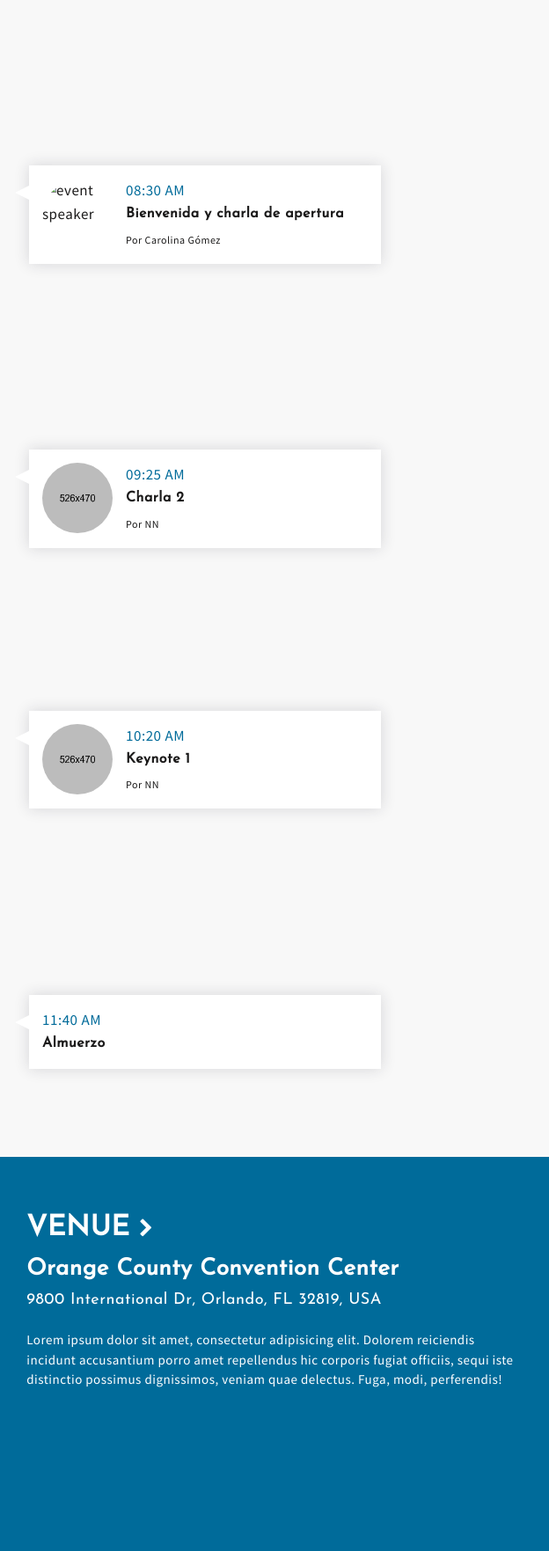
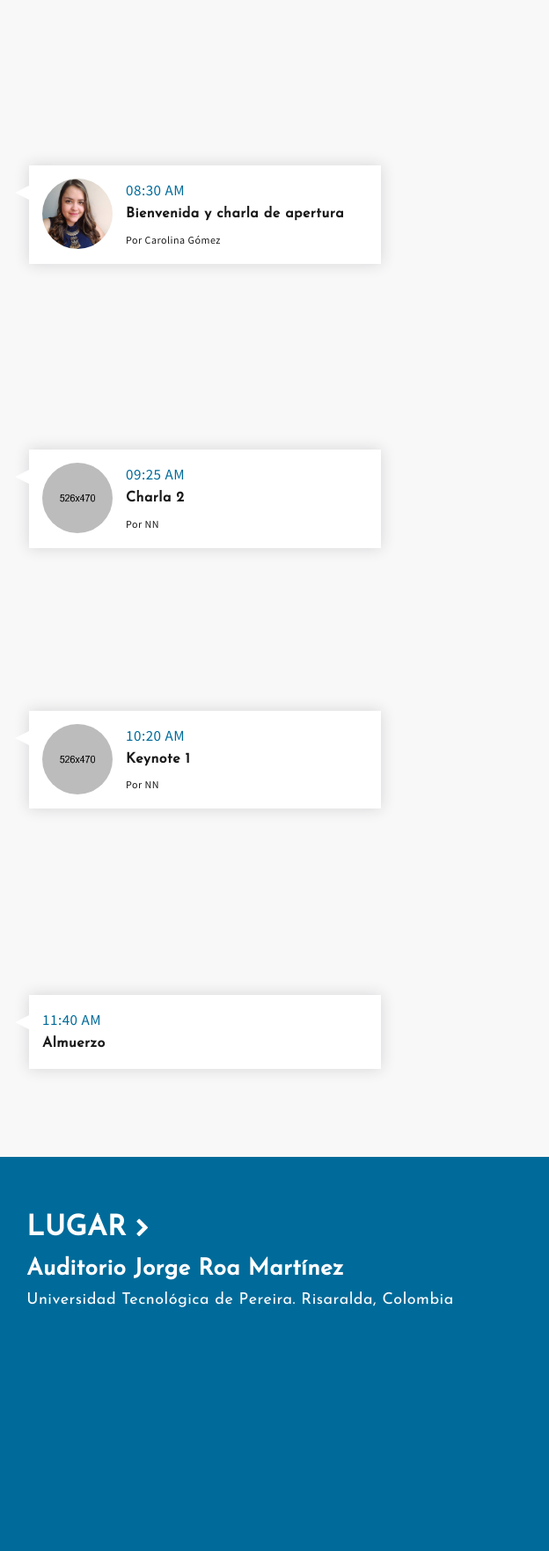
Before and after one commit to ColombiaPython/pyday-pereira-2019, a website: page index.html in a window 1280 px wide. Shown: the part 2216-3979 px from the top of the page at 88% size, 656-1280 px from the left. Drawn offline with nearby package versions, Linux system fonts and the light colour scheme.

Commit message:
Agregado venue

```diff
--- a/index.html
+++ b/index.html
@@ -346,7 +346,7 @@
                         </li>
                         <li>
                           <div class="mu-single-event">
-                            <img src="assets/images/carolina-gomez.jpg" alt="event speaker">
+                            <img src="assets/images/colaboradores/carolina-gomez.jpg" alt="event speaker">
                             <p class="mu-event-time">08:30 AM</p>
                             <h3>Bienvenida y charla de apertura</h3>
                             <span>Por Carolina Gómez</span>
@@ -473,16 +473,18 @@
 
           <div class="col-md-6">
             <div class="mu-venue-map">
-              <iframe src="https://www.google.com/maps/embed?pb=!1m18!1m12!1m3!1d3508.8176744277202!2d-81.47150788457147!3d28.424757900613237!2m3!1f0!2f0!3f0!3m2!1i1024!2i768!4f13.1!3m3!1m2!1s0x88e77e378ec5a9a9%3A0x2feec9271ed22c5b!2sOrange+County+Convention+Center!5e0!3m2!1sen!2sbd!4v1503833952781" width="100%" height="450" frameborder="0" style="border:0" allowfullscreen></iframe>
+              <iframe
+                src="https://www.google.com/maps/embed?pb=!1m18!1m12!1m3!1d1987.9347653283016!2d-75.69029009216166!3d4.792431812612639!2m3!1f0!2f0!3f0!3m2!1i1024!2i768!4f13.1!3m3!1m2!1s0x8e38876d4710b439%3A0xfcb0bbfca5a04c80!2sUTP%3A+Edificio+9%3A+Biblioteca+Jorge+Roa+Martinez!5e0!3m2!1sen!2sco!4v1553223728577"
+                width="600" height="450" frameborder="0" style="border:0" allowfullscreen></iframe>
             </div>
           </div>
 
           <div class="col-md-6">
             <div class="mu-venue-address">
-              <h2>VENUE <i class="fa fa-chevron-right" aria-hidden="true"></i></h2>
-              <h3>Orange County Convention Center</h3>
-              <h4>9800 International Dr, Orlando, FL 32819, USA</h4>
-              <p>Lorem ipsum dolor sit amet, consectetur adipisicing elit. Dolorem reiciendis incidunt accusantium porro amet repellendus hic corporis fugiat officiis, sequi iste distinctio possimus dignissimos, veniam quae delectus. Fuga, modi, perferendis!</p>
+              <h2>LUGAR <i class="fa fa-chevron-right" aria-hidden="true"></i></h2>
+              <h3>Auditorio Jorge Roa Martínez</h3>
+              <h4>Universidad Tecnológica de Pereira. Risaralda, Colombia</h4>
+              <!-- <p>Lorem ipsum dolor sit amet, consectetur adipisicing elit. Dolorem reiciendis incidunt accusantium porro amet repellendus hic corporis fugiat officiis, sequi iste distinctio possimus dignissimos, veniam quae delectus. Fuga, modi, perferendis!</p> -->
             </div>
           </div>
 
```
